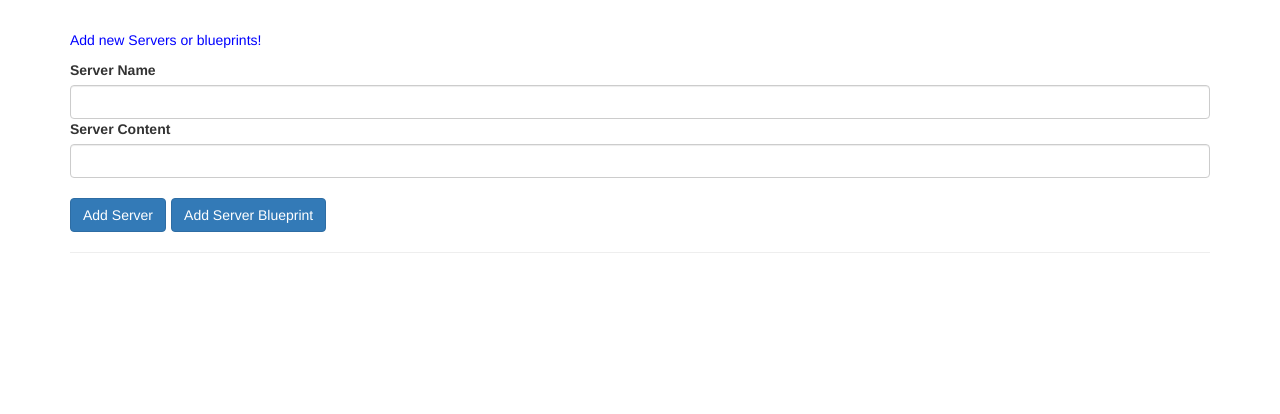
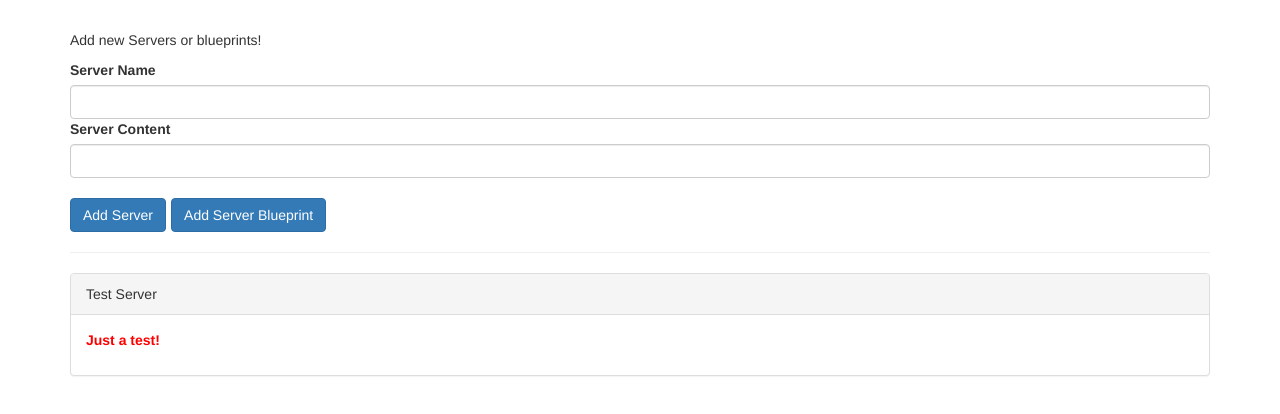
Before and after one commit to AriKitty/Angular6Class, an Angular app: page / in a window 1280 px wide. Shown: the top 414 px of the page. Built offline with nearby package versions, Linux system fonts and the light colour scheme.

Commit message:
Lecture 62 complete

```diff
--- a/src/app/app.component.html
+++ b/src/app/app.component.html
@@ -1,36 +1,11 @@
 <div class="container">
-  <div class="row">
-    <div class="col-xs-12">
-      <p>Add new Servers or blueprints!</p>
-      <label>Server Name</label>
-      <input type="text" class="form-control" [(ngModel)]="newServerName">
-      <label>Server Content</label>
-      <input type="text" class="form-control" [(ngModel)]="newServerContent">
-      <br>
-      <div class="btn-toolbar">
-        <button
-          class="btn btn-primary"
-          (click)="onAddServer()">Add Server</button>
-        <button
-          class="btn btn-primary"
-          (click)="onAddBlueprint()">Add Server Blueprint</button>
-      </div>
-    </div>
-  </div>
+  <app-cockpit></app-cockpit>
   <hr>
   <div class="row">
     <div class="col-xs-12">
-      <div
-        class="panel panel-default"
-        *ngFor="let element of serverElements">
-        <div class="panel-heading">{{ element.name }}</div>
-        <div class="panel-body">
-          <p>
-            <strong *ngIf="element.type === 'server'" style="color: red">{{ element.content }}</strong>
-            <em *ngIf="element.type === 'blueprint'">{{ element.content }}</em>
-          </p>
-        </div>
-      </div>
+      <app-server-element
+        *ngFor="let serverElement of serverElements"
+        [element]="serverElement"></app-server-element>
     </div>
   </div>
 </div>
--- a/src/app/app.component.ts
+++ b/src/app/app.component.ts
@@ -6,23 +6,5 @@
   styleUrls: ['./app.component.css']
 })
 export class AppComponent {
-  serverElements = [];
-  newServerName = '';
-  newServerContent = '';
-
-  onAddServer() {
-    this.serverElements.push({
-      type: 'server',
-      name: this.newServerName,
-      content: this.newServerContent
-    });
-  }
-
-  onAddBlueprint() {
-    this.serverElements.push({
-      type: 'blueprint',
-      name: this.newServerName,
-      content: this.newServerContent
-    });
-  }
+  serverElements = [{type: 'server', name: 'Test Server', content: 'Just a test!'}];
 }
--- a/src/app/app.module.ts
+++ b/src/app/app.module.ts
@@ -4,10 +4,14 @@
 import { HttpModule } from '@angular/http';
 
 import { AppComponent } from './app.component';
+import { CockpitComponent } from './cockpit/cockpit.component';
+import { ServerElementComponent } from './server-element/server-element.component';
 
 @NgModule({
   declarations: [
-    AppComponent
+    AppComponent,
+    CockpitComponent,
+    ServerElementComponent
   ],
   imports: [
     BrowserModule,
--- /dev/null
+++ b/src/app/cockpit/cockpit.component.html
@@ -0,0 +1,18 @@
+<div class="row">
+  <div class="col-xs-12">
+    <p>Add new Servers or blueprints!</p>
+    <label>Server Name</label>
+    <input type="text" class="form-control" [(ngModel)]="newServerName">
+    <label>Server Content</label>
+    <input type="text" class="form-control" [(ngModel)]="newServerContent">
+    <br>
+    <div class="btn-toolbar">
+      <button
+        class="btn btn-primary"
+        (click)="onAddServer()">Add Server</button>
+      <button
+        class="btn btn-primary"
+        (click)="onAddBlueprint()">Add Server Blueprint</button>
+    </div>
+  </div>
+</div>
--- /dev/null
+++ b/src/app/cockpit/cockpit.component.ts
@@ -0,0 +1,32 @@
+import { Component, OnInit } from '@angular/core';
+
+@Component({
+  selector: 'app-cockpit',
+  templateUrl: './cockpit.component.html',
+  styleUrls: ['./cockpit.component.css']
+})
+export class CockpitComponent implements OnInit {
+  newServerName = '';
+  newServerContent = '';
+
+  constructor() { }
+
+  ngOnInit() {
+  }
+
+  onAddServer() {
+    // this.serverElements.push({
+    //   type: 'server',
+    //   name: this.newServerName,
+    //   content: this.newServerContent
+    // });
+  }
+
+  onAddBlueprint() {
+    // this.serverElements.push({
+    //   type: 'blueprint',
+    //   name: this.newServerName,
+    //   content: this.newServerContent
+    // });
+  }
+}
--- /dev/null
+++ b/src/app/server-element/server-element.component.html
@@ -0,0 +1,9 @@
+<div class="panel panel-default">
+  <div class="panel-heading">{{ element.name }}</div>
+  <div class="panel-body">
+    <p>
+      <strong *ngIf="element.type === 'server'" style="color: red">{{ element.content }}</strong>
+      <em *ngIf="element.type === 'blueprint'">{{ element.content }}</em>
+    </p>
+  </div>
+</div>
--- /dev/null
+++ b/src/app/server-element/server-element.component.ts
@@ -0,0 +1,16 @@
+import { Component, OnInit, Input } from '@angular/core';
+
+@Component({
+  selector: 'app-server-element',
+  templateUrl: './server-element.component.html',
+  styleUrls: ['./server-element.component.css']
+})
+export class ServerElementComponent implements OnInit {
+  @Input() element: {type: string, name: string, content: string};
+
+  constructor() { }
+
+  ngOnInit() {
+  }
+
+}
```
Also changed, not shown: src/app/cockpit/cockpit.component.css (added), src/app/server-element/server-element.component.css (added).
